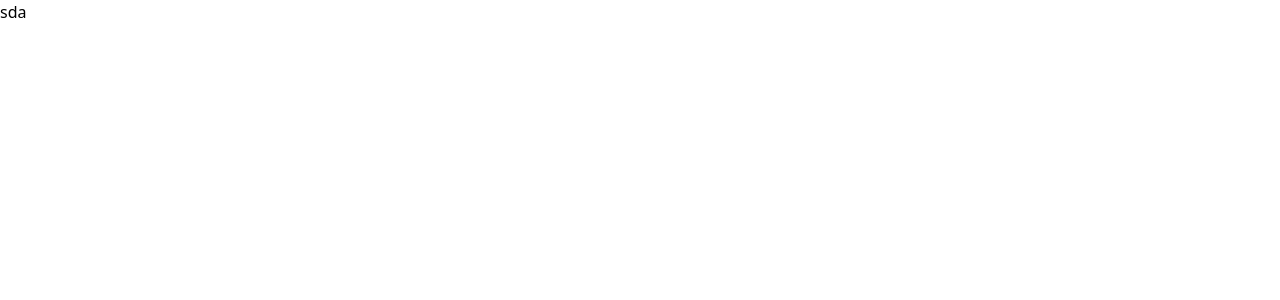
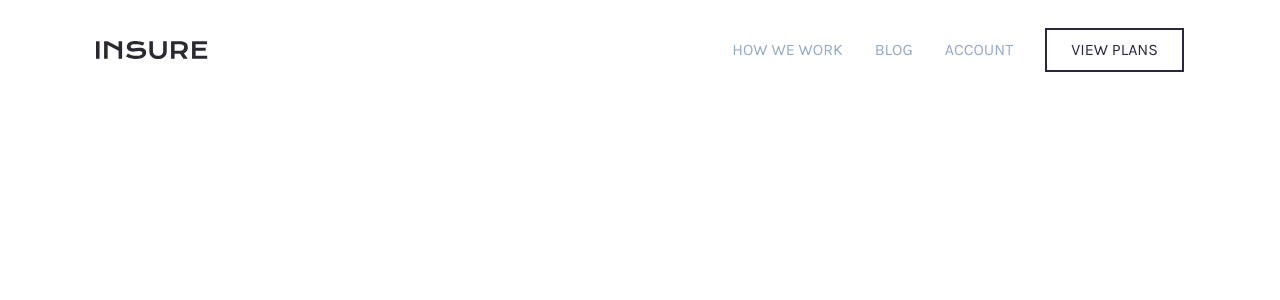
Before and after one commit to Dityath/frontendmentor-insure, a Nuxt app: page / in a window 1280 px wide. Shown: the top 300 px of the page. Built offline with nearby package versions, Linux system fonts and the light colour scheme.

Commit message:
add navbar

```diff
--- /dev/null
+++ b/components/Navbar.vue
@@ -0,0 +1,11 @@
+<template>
+  <nav class="fixed px-24 py-7 flex justify-between items-center bg-white w-full z-50">
+    <img class="" src="../assets/images/logo.svg" alt="logo">
+    <div class="font-karla flex justify-center gap-8 items-center text-primary-grayBlue">
+      <a href="" class="transition duration-200 hover:text-primary-darkViolet">HOW WE WORK</a>
+      <a href="" class="transition duration-200 hover:text-primary-darkViolet">BLOG</a>
+      <a href="" class="transition duration-200 hover:text-primary-darkViolet">ACCOUNT</a>
+      <button class="text-primary-darkViolet p-2 px-6 border-solid border-2 border-primary-darkViolet transition duration-200 hover:bg-primary-darkViolet hover:text-neutral-veryLightgray">VIEW PLANS</button>
+    </div>
+  </nav>
+</template>
--- a/pages/index.vue
+++ b/pages/index.vue
@@ -1,5 +1,8 @@
 <template>
-  <div>sda</div>
+  <div>
+    <Navbar />
+    ssr
+  </div>
 </template>
 
 <script>
--- a/tailwind.config.js
+++ b/tailwind.config.js
@@ -12,6 +12,18 @@ module.exports = {
     fontFamily: {
       "dm-serif": ["DM Serif Display", "serif"],
       karla: ["Karla", "sans-serif"]
+    },
+    colors: {
+      primary: {
+        darkViolet: "hsl(256, 26%, 20%)",
+        grayBlue: "hsl(216, 30%, 68%)"
+      },
+      neutral: {
+        veryDarkViolet: "hsl(270, 9%, 17%)",
+        darkGrayBlue: "hsl(273, 4%, 51%)",
+        veryLightgray: "hsl(0, 0%, 98%)"
+      },
+      white: "white"
     }
   },
   variants: {
```
